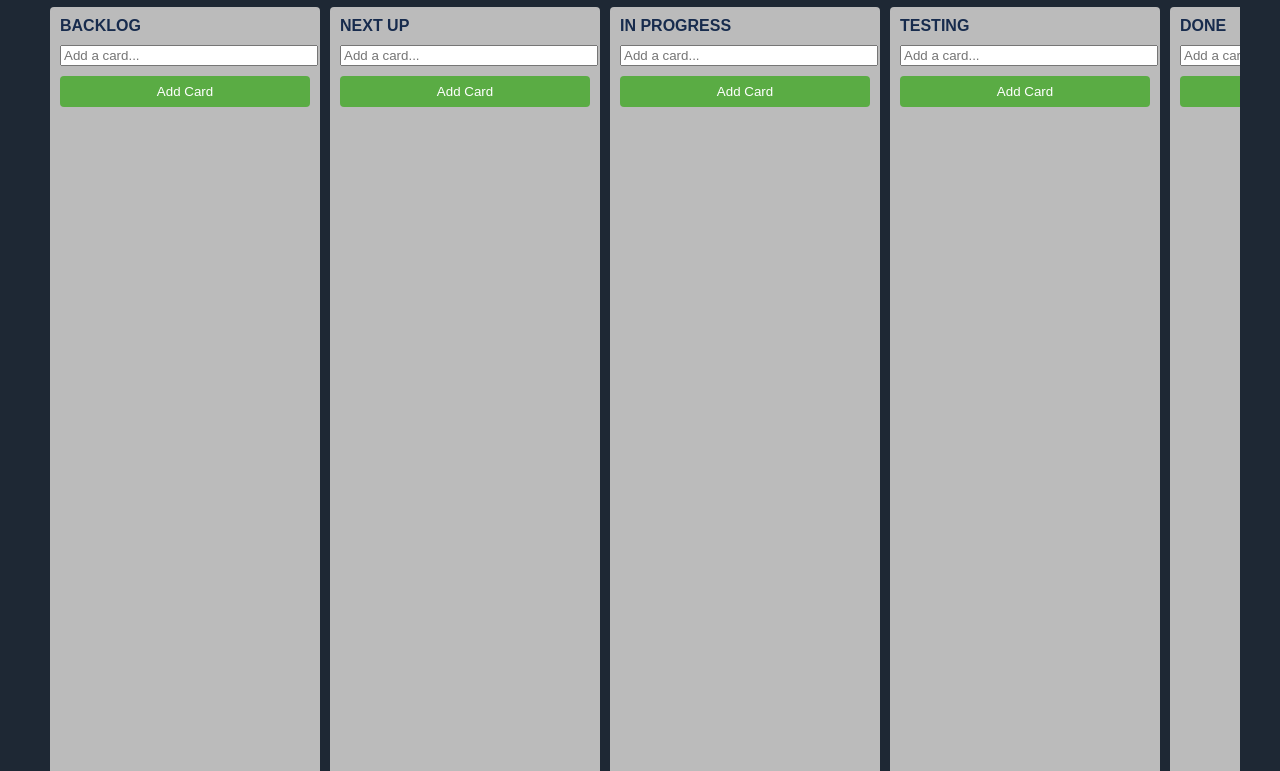
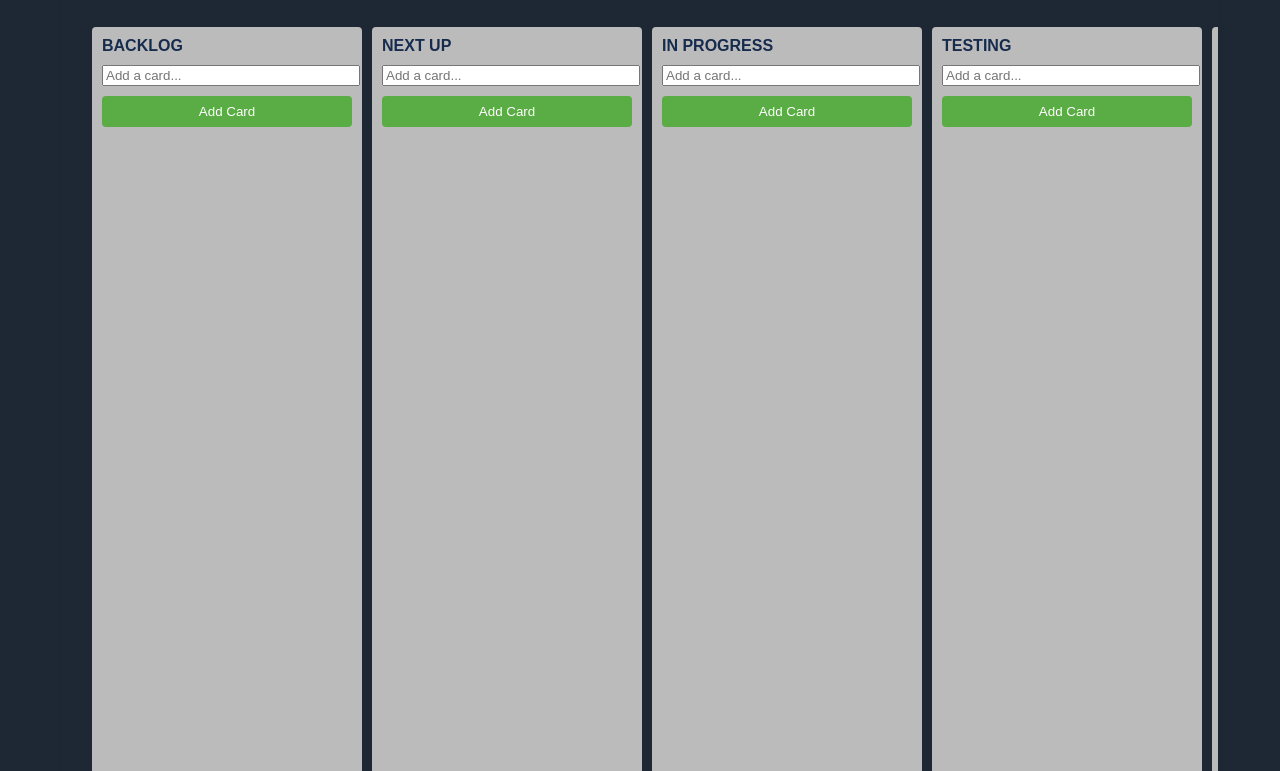
Before and after one commit to devHoodie/boards, a plain HTML site: page index.html in a window 1280 px wide. Shown: the part 142-913 px from the top of the page. Drawn offline with Linux system fonts and the light colour scheme.

Commit message:
Update styles.css

```diff
--- a/styles.css
+++ b/styles.css
@@ -6,8 +6,15 @@ body {
 }
 
 .board {
-  max-width: 1200px;
+  display: flex;
+  justify-content: center;
+  align-items: center;
+  flex-direction: column; /* Optional: Keeps child elements stacked vertically */
+  max-width: 90%;
   margin: 0 auto;
+  padding: 20px;
+  border-radius: 8px;
+  box-shadow: 0 4px 6px rgba(0, 0, 0, 0.1);
 }
 
 .board-header {
@@ -132,6 +139,11 @@ h1:focus {
   gap: 10px;
   overflow-x: auto;
   padding: 10px;
+
+  /* Fix the width and center alignment */
+  max-width: 100%; /* Ensure it does not exceed the parent's width */
+  width: fit-content; /* Set width to match its content */
+  margin: 0 auto; /* Center horizontally */
 }
 
 .list {
@@ -140,7 +152,7 @@ h1:focus {
   padding: 10px;
   width: 250px;
   min-width: 250px;
-  height: 800px;
+  height: 900px;
   display: flex;
   flex-direction: column;
 }
```
